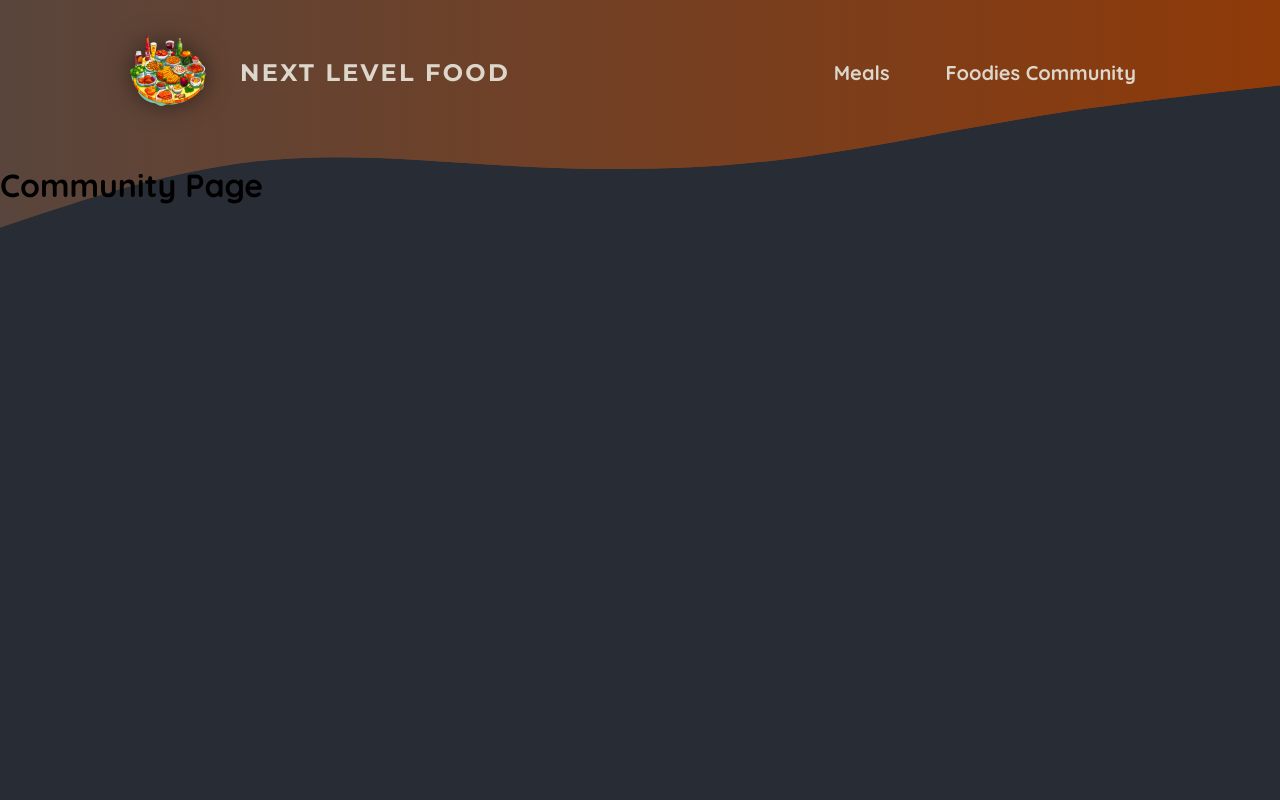
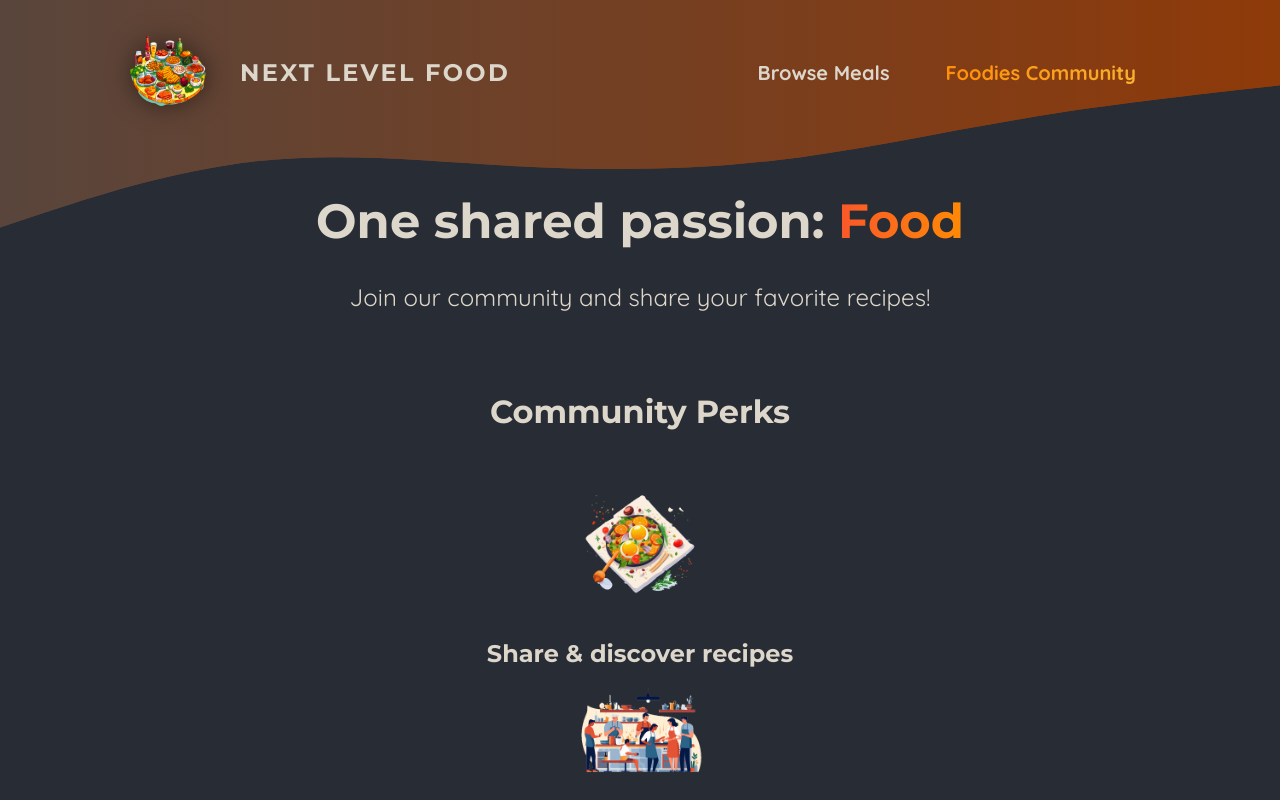
Before and after one commit to stevetyler/26-nextjs-foodies-app, a Next.js app: page /community in a window 1280 px wide. Shown: the top 800 px of the page. Built offline with nearby package versions, Linux system fonts and the light colour scheme.

Commit message:
section 449

```diff
--- a/app/community/page.js
+++ b/app/community/page.js
@@ -1,9 +1,40 @@
+import Image from 'next/image';
+
+import mealIcon from '@/assets/icons/meal.png';
+import communityIcon from '@/assets/icons/community.png';
+import eventsIcon from '@/assets/icons/events.png';
+import classes from './page.module.css';
+
 export default function CommunityPage() {
   return (
-    <main>
-      <h1>
-        Community Page
-      </h1>
-    </main>
+    <>
+      <header className={classes.header}>
+        <h1>
+          One shared passion: <span className={classes.highlight}>Food</span>
+        </h1>
+        <p>Join our community and share your favorite recipes!</p>
+      </header>
+      <main className={classes.main}>
+        <h2>Community Perks</h2>
+
+        <ul className={classes.perks}>
+          <li>
+            <Image src={mealIcon} alt="A delicious meal" />
+            <p>Share & discover recipes</p>
+          </li>
+          <li>
+            <Image src={communityIcon} alt="A crowd of people, cooking" />
+            <p>Find new friends & like-minded people</p>
+          </li>
+          <li>
+            <Image
+              src={eventsIcon}
+              alt="A crowd of people at a cooking event"
+            />
+            <p>Participate in exclusive events</p>
+          </li>
+        </ul>
+      </main>
+    </>
   );
 }
--- /dev/null
+++ b/app/community/page.module.css
@@ -0,0 +1,61 @@
+.header {
+  gap: 3rem;
+  margin: 3rem auto 5rem auto;
+  width: 90%;
+  max-width: 75rem;
+  color: #ddd6cb;
+  font-size: 1.5rem;
+  text-align: center;
+}
+
+.header h1 {
+  font-family: 'Montserrat', sans-serif;
+}
+
+.highlight {
+  background: linear-gradient(90deg, #f9572a, #ff8a05);
+  background-clip: text;
+  -webkit-background-clip: text;
+  -webkit-text-fill-color: transparent;
+}
+
+.main {
+  width: 90%;
+  max-width: 40rem;
+  margin: 0 auto;
+  text-align: center;
+}
+
+.main h2 {
+  font-family: 'Montserrat', sans-serif;
+  font-size: 2rem;
+  margin-bottom: 3rem;
+  color: #ddd6cb;
+}
+
+.perks {
+  list-style: none;
+  margin: 3rem 0;
+  padding: 0;
+}
+
+.perks li {
+  display: flex;
+  flex-direction: column;
+  align-items: center;
+  gap: 2rem;
+}
+
+.perks img {
+  width: 8rem;
+  height: 8rem;
+  object-fit: contain;
+}
+
+.perks p {
+  font-family: 'Montserrat', sans-serif;
+  font-size: 1.5rem;
+  font-weight: bold;
+  margin: 0;
+  color: #ddd6cb;
+}
--- a/components/main-header/main-header.js
+++ b/components/main-header/main-header.js
@@ -1,8 +1,10 @@
 import Link from "next/link";
 import Image from "next/image";
+
 import logoImg from "@/assets/logo.png";
 import classes from "./main-header.module.css";
 import MainHeaderBackground from "./main-header-background";
+import NavLink from "./nav-link";
 
 export default function MainHeader() {
   return (
@@ -18,10 +20,14 @@
         <nav className={classes.nav}>
           <ul>
             <li>
-              <Link href="/meals">Meals</Link>
+              <NavLink href="/meals">
+                Browse Meals
+              </NavLink>
             </li>
             <li>
-              <Link href="/community">Foodies Community</Link>
+              <NavLink href="/community">
+                Foodies Community
+              </NavLink>
             </li>
           </ul>
         </nav>
--- a/components/main-header/main-header.module.css
+++ b/components/main-header/main-header.module.css
@@ -21,30 +21,6 @@
   font-size: 1.25rem;
 }
 
-.nav a {
-  text-decoration: none;
-  color: #ddd6cb;
-  font-weight: bold;
-  padding: 0.5rem 1rem;
-  border-radius: 0.5rem;
-}
-
-.nav a:hover,
-.nav a:active {
-  background: linear-gradient(90deg, #ff8a05, #f9b331);
-  background-clip: text;
-  -webkit-background-clip: text;
-  -webkit-text-fill-color: transparent;
-  text-shadow: 0 0 18px rgba(248, 190, 42, 0.8);
-}
-
-.active {
-  background: linear-gradient(90deg, #ff8a05, #f9b331);
-  background-clip: text;
-  -webkit-background-clip: text;
-  -webkit-text-fill-color: transparent;
-}
-
 .logo {
   display: flex;
   align-items: center;
--- /dev/null
+++ b/components/main-header/nav-link.js
@@ -0,0 +1,14 @@
+"use client";
+import Link from "next/link";
+import { usePathname } from "next/navigation";
+import classes from "./nav-link.module.css";
+
+export default function NavLink({ href, children }) {
+    const path = usePathname();
+
+    return (
+        <Link href={href} className={path.startsWith(href) ? `${classes.active} ${classes.link}` : classes.link}>
+            {children}
+        </Link>
+    );
+}
--- /dev/null
+++ b/components/main-header/nav-link.module.css
@@ -0,0 +1,23 @@
+.link {
+  text-decoration: none;
+  color: #ddd6cb;
+  font-weight: bold;
+  padding: 0.5rem 1rem;
+  border-radius: 0.5rem;
+}
+
+.link:hover,
+.link:active {
+  background: linear-gradient(90deg, #ff8a05, #f9b331);
+  background-clip: text;
+  -webkit-background-clip: text;
+  -webkit-text-fill-color: transparent;
+  text-shadow: 0 0 18px rgba(248, 190, 42, 0.8);
+}
+
+.active {
+  background: linear-gradient(90deg, #ff8a05, #f9b331);
+  background-clip: text;
+  -webkit-background-clip: text;
+  -webkit-text-fill-color: transparent;
+}
```
